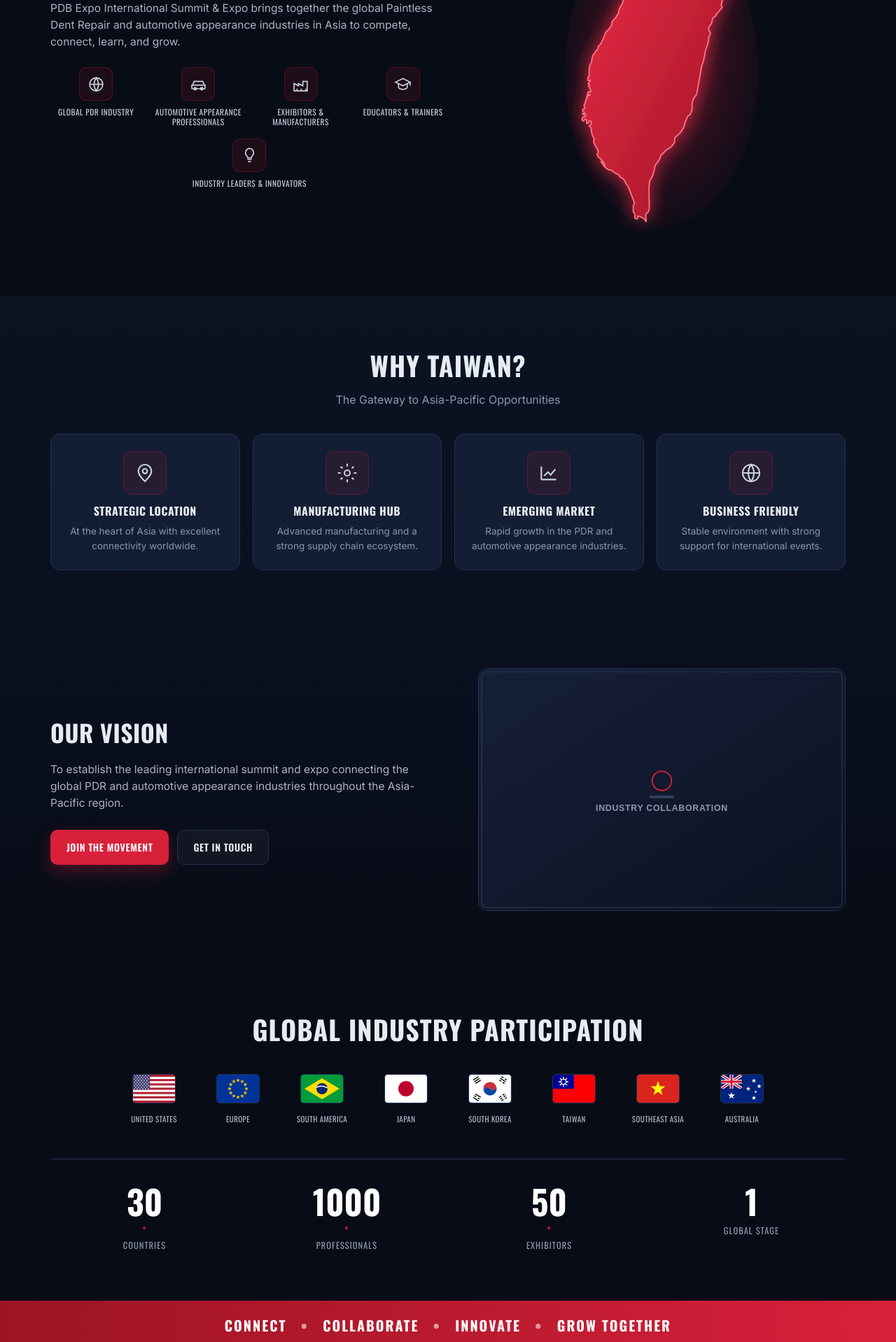
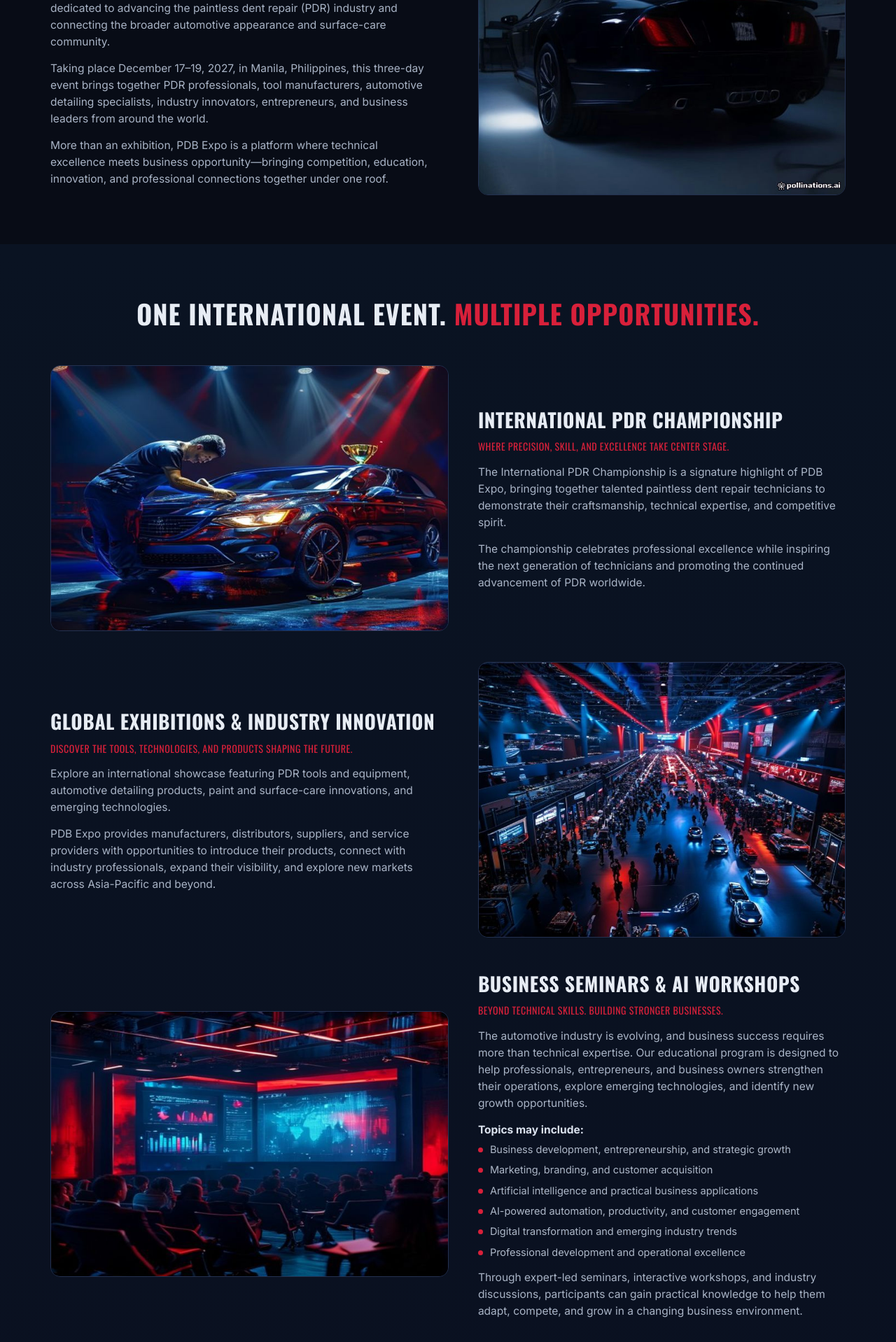
Before and after one commit to av-toledo/pdb-expo, a plain HTML site: page about.html in a window 1280 px wide. Shown: the part 623-2541 px from the top of the page at 70% size. Drawn offline with nearby package versions, Linux system fonts and the light colour scheme.

Commit message:
Rebuild About page (Manila 2027), add real logo + AI photos
- New About content & design: hero, intro, four event pillars,
  vision/mission, Why Manila, final CTA
- Event repositioned: Manila, Philippines, Dec 17-19 2027
- Real PDB Expo logo (trimmed PNG) across all pages
- New AI photos: about-hero, about-intro, manila

Co-Authored-By: Claude Opus 4.8 <noreply@anthropic.com>

```diff
--- a/about.html
+++ b/about.html
@@ -3,29 +3,26 @@
 <head>
 <meta charset="UTF-8">
 <meta name="viewport" content="width=device-width, initial-scale=1.0">
-<title>About — PDB Expo International Summit &amp; Expo</title>
-<meta name="description" content="About PDB Expo — connecting the global Paintless Dent Repair and automotive appearance industries through innovation, education and opportunity in Taiwan.">
-<link rel="icon" href="assets/logo.svg">
+<title>About — PDB Expo International Summit &amp; Expo | Manila 2027</title>
+<meta name="description" content="PDB Expo International Summit &amp; Expo — a premier international gathering for the paintless dent repair and automotive appearance industry. December 17–19, 2027, Manila, Philippines.">
+<link rel="icon" href="assets/logo.png">
 <link rel="preconnect" href="https://fonts.googleapis.com">
 <link rel="preconnect" href="https://fonts.gstatic.com" crossorigin>
 <link href="https://fonts.googleapis.com/css2?family=Oswald:wght@400;500;600;700&family=Inter:wght@400;500;600;700&display=swap" rel="stylesheet">
-<link rel="stylesheet" href="css/styles.css?v=8">
+<link rel="stylesheet" href="css/styles.css?v=9">
 </head>
 <body>
 
 <!-- ===== HEADER ===== -->
 <header class="site-header">
   <div class="container nav">
-    <a class="logo" href="index.html"><img src="assets/logo.svg" alt="PDB Expo"></a>
-
+    <a class="logo" href="index.html"><img src="assets/logo.png" alt="PDB Expo"></a>
     <button class="hamburger" id="hamburger" aria-label="Menu" aria-expanded="false">
       <span></span><span></span><span></span>
     </button>
-
     <ul class="nav-links" id="navLinks">
       <li><a href="index.html">Home</a></li>
       <li><a class="active" href="about.html">About</a></li>
-
       <li class="has-menu">
         <span class="navlink">Championships &amp; Showcases <i class="caret"></i></span>
         <ul class="dropdown">
@@ -36,7 +33,6 @@
           <li><a href="championships.html#showcase">Paint &amp; Surface Innovation Showcase™</a></li>
         </ul>
       </li>
-
       <li class="has-menu">
         <span class="navlink">Expo <i class="caret"></i></span>
         <ul class="dropdown">
@@ -46,7 +42,6 @@
           <li><a href="expo.html#sponsorships">Sponsorships</a></li>
         </ul>
       </li>
-
       <li class="has-menu">
         <span class="navlink">Summit <i class="caret"></i></span>
         <ul class="dropdown">
@@ -57,7 +52,6 @@
           <li><a href="summit.html#pdr">PDR Showcase</a></li>
         </ul>
       </li>
-
       <li><a href="contact.html">Contact</a></li>
       <li><a class="btn btn-red btn-register" href="register.html">Register Now</a></li>
     </ul>
@@ -66,123 +60,134 @@
 
 <!-- ===== PAGE HERO ===== -->
 <section class="page-hero">
-  <img class="bg" src="assets/about-hero.svg" alt="" aria-hidden="true">
+  <img class="bg" src="assets/about-hero.jpg" alt="" aria-hidden="true">
   <div class="container">
     <h1>About <span class="accent">PDB Expo</span></h1>
-    <p class="lead">Connecting global industry through innovation, education &amp; opportunity.</p>
+    <p class="lead">Connecting the Global PDR Industry. Advancing Innovation. Creating Opportunities.</p>
   </div>
 </section>
 
-<!-- ===== WHY PDB EXPO EXISTS ===== -->
+<!-- ===== EVENT INTRODUCTION ===== -->
 <section class="section">
   <div class="container split">
     <div>
-      <h2>Why PDB Expo Exists</h2>
-      <p class="body">PDB Expo International Summit &amp; Expo brings together the global Paintless Dent Repair
-        and automotive appearance industries in Asia to compete, connect, learn, and grow.</p>
-      <div class="icon-row">
-        <div class="icon-item">
-          <div class="mini"><svg viewBox="0 0 24 24"><circle cx="12" cy="12" r="9"/><path d="M3 12h18"/><path d="M12 3a15 15 0 0 1 0 18 15 15 0 0 1 0-18z"/></svg></div>
-          <span>Global PDR Industry</span>
-        </div>
-        <div class="icon-item">
-          <div class="mini"><svg viewBox="0 0 24 24"><path d="M4 13l2-5h12l2 5"/><path d="M3 13h18v5H3z"/><circle cx="7.5" cy="18" r="1.6"/><circle cx="16.5" cy="18" r="1.6"/></svg></div>
-          <span>Automotive Appearance Professionals</span>
-        </div>
-        <div class="icon-item">
-          <div class="mini"><svg viewBox="0 0 24 24"><path d="M3 21V11l6 3V11l6 3V8l6 0v13z"/><path d="M7 21v-3M13 21v-3M19 21v-3"/></svg></div>
-          <span>Exhibitors &amp; Manufacturers</span>
-        </div>
-        <div class="icon-item">
-          <div class="mini"><svg viewBox="0 0 24 24"><path d="M12 4 2 9l10 5 10-5-10-5z"/><path d="M6 11v5c0 1.5 3 3 6 3s6-1.5 6-3v-5"/><path d="M22 9v5"/></svg></div>
-          <span>Educators &amp; Trainers</span>
-        </div>
-        <div class="icon-item">
-          <div class="mini"><svg viewBox="0 0 24 24"><path d="M9 18h6M10 21h4"/><path d="M12 3a6 6 0 0 0-4 10c1 1 1.5 2 1.5 3h5c0-1 .5-2 1.5-3a6 6 0 0 0-4-10z"/></svg></div>
-          <span>Industry Leaders &amp; Innovators</span>
-        </div>
+      <h2>More Than an Exhibition</h2>
+      <div class="chips" style="margin-top:14px">
+        <span class="chip"><span class="dot-red"></span> December 17–19, 2027</span>
+        <span class="chip"><span class="dot-red"></span> Manila, Philippines</span>
       </div>
+      <p class="body">PDB Expo International Summit &amp; Expo is a premier international gathering dedicated to advancing the paintless dent repair (PDR) industry and connecting the broader automotive appearance and surface-care community.</p>
+      <p class="body">Taking place December 17–19, 2027, in Manila, Philippines, this three-day event brings together PDR professionals, tool manufacturers, automotive detailing specialists, industry innovators, entrepreneurs, and business leaders from around the world.</p>
+      <p class="body">More than an exhibition, PDB Expo is a platform where technical excellence meets business opportunity—bringing competition, education, innovation, and professional connections together under one roof.</p>
     </div>
-    <div class="taiwan-art">
-      <img src="assets/taiwan-map.svg?v=4" alt="Taiwan — host location">
+    <div class="media">
+      <img src="assets/about-intro.jpg" alt="PDR technician inspecting a vehicle panel">
     </div>
   </div>
 </section>
 
-<!-- ===== WHY TAIWAN ===== -->
+<!-- ===== FOUR PILLARS ===== -->
 <section class="section panel">
   <div class="container">
-    <h2 class="section-title">Why Taiwan?</h2>
-    <p class="section-sub">The Gateway to Asia-Pacific Opportunities</p>
-    <div class="card-grid">
-      <div class="feature-card">
-        <div class="ico"><svg viewBox="0 0 24 24"><path d="M12 21s-7-6.5-7-11a7 7 0 0 1 14 0c0 4.5-7 11-7 11z"/><circle cx="12" cy="10" r="2.5"/></svg></div>
-        <h3>Strategic Location</h3>
-        <p>At the heart of Asia with excellent connectivity worldwide.</p>
+    <h2 class="section-title">One International Event. <span class="accent">Multiple Opportunities.</span></h2>
+
+    <!-- Pillar 1 — Championship -->
+    <div class="split pillar">
+      <div class="media"><img src="assets/why-champ.jpg" alt="International PDR Championship"></div>
+      <div>
+        <h3 class="pillar-h">International PDR Championship</h3>
+        <p class="pillar-tag">Where precision, skill, and excellence take center stage.</p>
+        <p class="body">The International PDR Championship is a signature highlight of PDB Expo, bringing together talented paintless dent repair technicians to demonstrate their craftsmanship, technical expertise, and competitive spirit.</p>
+        <p class="body">The championship celebrates professional excellence while inspiring the next generation of technicians and promoting the continued advancement of PDR worldwide.</p>
       </div>
-      <div class="feature-card">
-        <div class="ico"><svg viewBox="0 0 24 24"><circle cx="12" cy="12" r="3"/><path d="M12 2v3M12 19v3M2 12h3M19 12h3M5 5l2 2M17 17l2 2M19 5l-2 2M7 17l-2 2"/></svg></div>
-        <h3>Manufacturing Hub</h3>
-        <p>Advanced manufacturing and a strong supply chain ecosystem.</p>
+    </div>
+
+    <!-- Pillar 2 — Exhibitions -->
+    <div class="split pillar">
+      <div>
+        <h3 class="pillar-h">Global Exhibitions &amp; Industry Innovation</h3>
+        <p class="pillar-tag">Discover the tools, technologies, and products shaping the future.</p>
+        <p class="body">Explore an international showcase featuring PDR tools and equipment, automotive detailing products, paint and surface-care innovations, and emerging technologies.</p>
+        <p class="body">PDB Expo provides manufacturers, distributors, suppliers, and service providers with opportunities to introduce their products, connect with industry professionals, expand their visibility, and explore new markets across Asia-Pacific and beyond.</p>
       </div>
-      <div class="feature-card">
-        <div class="ico"><svg viewBox="0 0 24 24"><path d="M4 19V5M4 19h16"/><path d="M7 15l4-4 3 3 5-6"/></svg></div>
-        <h3>Emerging Market</h3>
-        <p>Rapid growth in the PDR and automotive appearance industries.</p>
+      <div class="media"><img src="assets/prog-4.jpg" alt="Global exhibitions and industry innovation"></div>
+    </div>
+
+    <!-- Pillar 3 — Business & AI -->
+    <div class="split pillar">
+      <div class="media"><img src="assets/why-summit.jpg" alt="Business seminars and AI workshops"></div>
+      <div>
+        <h3 class="pillar-h">Business Seminars &amp; AI Workshops</h3>
+        <p class="pillar-tag">Beyond technical skills. Building stronger businesses.</p>
+        <p class="body">The automotive industry is evolving, and business success requires more than technical expertise. Our educational program is designed to help professionals, entrepreneurs, and business owners strengthen their operations, explore emerging technologies, and identify new growth opportunities.</p>
+        <p class="body" style="margin-bottom:0"><strong style="color:#dbe2ee">Topics may include:</strong></p>
+        <ul class="about-list">
+          <li>Business development, entrepreneurship, and strategic growth</li>
+          <li>Marketing, branding, and customer acquisition</li>
+          <li>Artificial intelligence and practical business applications</li>
+          <li>AI-powered automation, productivity, and customer engagement</li>
+          <li>Digital transformation and emerging industry trends</li>
+          <li>Professional development and operational excellence</li>
+        </ul>
+        <p class="body">Through expert-led seminars, interactive workshops, and industry discussions, participants can gain practical knowledge to help them adapt, compete, and grow in a changing business environment.</p>
       </div>
-      <div class="feature-card">
-        <div class="ico"><svg viewBox="0 0 24 24"><circle cx="12" cy="12" r="9"/><path d="M3 12h18"/><path d="M12 3a15 15 0 0 1 0 18 15 15 0 0 1 0-18z"/></svg></div>
-        <h3>Business Friendly</h3>
-        <p>Stable environment with strong support for international events.</p>
+    </div>
+
+    <!-- Pillar 4 — Networking -->
+    <div class="split pillar">
+      <div>
+        <h3 class="pillar-h">International Networking &amp; Collaboration</h3>
+        <p class="pillar-tag">Building relationships that extend beyond the event.</p>
+        <p class="body">PDB Expo creates opportunities for meaningful connections among industry professionals, manufacturers, distributors, educators, and business leaders.</p>
+        <p class="body">Whether exploring distribution partnerships, discovering new technologies, exchanging expertise, or developing international relationships, attendees can engage with a global community committed to professional and industry growth.</p>
+      </div>
+      <div class="media"><img src="assets/why-network.jpg" alt="International networking and collaboration"></div>
+    </div>
+  </div>
+</section>
+
+<!-- ===== VISION & MISSION ===== -->
+<section class="section">
+  <div class="container">
+    <div class="vm-grid">
+      <div class="vm-card">
+        <h3>Our <span class="accent">Vision</span></h3>
+        <p>To establish PDB Expo as a recognized international platform that advances professional excellence, encourages innovation, strengthens industry collaboration, and creates meaningful business opportunities throughout Asia-Pacific and the global automotive community.</p>
+      </div>
+      <div class="vm-card">
+        <h3>Our <span class="accent">Mission</span></h3>
+        <p>To connect industry professionals, manufacturers, innovators, and entrepreneurs through international competition, exhibitions, education, and business networking—supporting the growth and evolution of the paintless dent repair and automotive appearance industries.</p>
       </div>
     </div>
   </div>
 </section>
 
-<!-- ===== OUR VISION ===== -->
+<!-- ===== WHY MANILA ===== -->
 <section class="section panel-2">
   <div class="container split">
+    <div class="media"><img src="assets/manila.jpg" alt="Manila, Philippines skyline"></div>
     <div>
-      <h2>Our Vision</h2>
-      <p class="body">To establish the leading international summit and expo connecting the global PDR
-        and automotive appearance industries throughout the Asia-Pacific region.</p>
-      <div class="hero-cta" style="margin-top:26px">
-        <a class="btn btn-red" href="register.html">Join the Movement</a>
-        <a class="btn btn-ghost" href="contact.html">Get in Touch</a>
-      </div>
-    </div>
-    <div class="media">
-      <img src="assets/vision.svg" alt="Industry leaders collaborating">
+      <h2>Why Manila, <span class="accent">Philippines?</span></h2>
+      <p class="pillar-tag">A destination for international connection.</p>
+      <p class="body">Located in Southeast Asia, Manila provides a dynamic setting for bringing together automotive professionals and businesses from across Asia-Pacific and international markets.</p>
+      <p class="body">Hosting PDB Expo in the Philippines creates an opportunity to connect regional talent with global expertise, introduce new products and technologies, and encourage cross-border industry collaboration.</p>
     </div>
   </div>
 </section>
 
-<!-- ===== GLOBAL INDUSTRY PARTICIPATION ===== -->
-<section class="section">
-  <div class="container">
-    <h2 class="section-title">Global Industry Participation</h2>
-    <div class="flags-row">
-      <div class="flag"><img src="assets/flags/us.svg?v=2" alt="United States"><span>United States</span></div>
-      <div class="flag"><img src="assets/flags/eu.svg?v=2" alt="Europe"><span>Europe</span></div>
-      <div class="flag"><img src="assets/flags/br.svg" alt="South America"><span>South America</span></div>
-      <div class="flag"><img src="assets/flags/jp.svg" alt="Japan"><span>Japan</span></div>
-      <div class="flag"><img src="assets/flags/kr.svg?v=3" alt="South Korea"><span>South Korea</span></div>
-      <div class="flag"><img src="assets/flags/tw.svg" alt="Taiwan"><span>Taiwan</span></div>
-      <div class="flag"><img src="assets/flags/vn.svg" alt="Southeast Asia"><span>Southeast Asia</span></div>
-      <div class="flag"><img src="assets/flags/au.svg?v=2" alt="Australia"><span>Australia</span></div>
-    </div>
-    <div class="stats-row">
-      <div class="stat"><b>30<span class="u">+</span></b><span>Countries</span></div>
-      <div class="stat"><b>1000<span class="u">+</span></b><span>Professionals</span></div>
-      <div class="stat"><b>50<span class="u">+</span></b><span>Exhibitors</span></div>
-      <div class="stat"><b>1</b><span>Global Stage</span></div>
+<!-- ===== FINAL CTA ===== -->
+<section class="section cta-bar">
+  <div class="container cta-final">
+    <h2 class="section-title">Be Part of the <span class="accent">Global Connection</span></h2>
+    <p class="section-sub" style="max-width:62ch;margin:10px auto 0">Whether you are a technician, manufacturer, distributor, entrepreneur, educator, or automotive enthusiast, PDB Expo offers an opportunity to discover, connect, learn, and grow.</p>
+    <p class="big">Connect. Learn. Compete. Grow.</p>
+    <p class="when">December 17–19, 2027 &nbsp;|&nbsp; Manila, Philippines</p>
+    <div class="hero-cta">
+      <a class="btn btn-red" href="expo.html">Explore the Expo</a>
+      <a class="btn btn-blue" href="expo.html#sponsorships">Exhibit &amp; Sponsor</a>
+      <a class="btn btn-ghost" href="championships.html">Join the Championship</a>
     </div>
   </div>
-</section>
-
-<!-- ===== RIBBON ===== -->
-<section class="ribbon">
-  <span>Connect <i>•</i> Collaborate <i>•</i> Innovate <i>•</i> Grow Together</span>
 </section>
 
 <!-- ===== FOOTER ===== -->
@@ -190,9 +195,9 @@
   <div class="container">
     <div class="foot-grid">
       <div>
-        <div class="foot-logo"><img src="assets/logo.svg" alt="PDB Expo"></div>
-        <p class="foot-tagline">Connect. Innovate. Grow. Together.</p>
-        <p>Building the future of PDR in Asia-Pacific.</p>
+        <div class="foot-logo"><img src="assets/logo.png" alt="PDB Expo"></div>
+        <p class="foot-tagline">Connect. Learn. Compete. Grow.</p>
+        <p>December 17–19, 2027 — Manila, Philippines.</p>
       </div>
       <div>
         <h4>Explore</h4>
@@ -213,12 +218,12 @@
         <p><span>Mary Reasonover</span> — Founder &amp; Organizer</p>
         <p><a href="mailto:admin@pdbexpo.com">admin@pdbexpo.com</a></p>
         <p><a href="tel:+16192085321">+1 619-208-5321</a></p>
-        <p><span>Host:</span> Taipei, Taiwan</p>
+        <p><span>Host:</span> Manila, Philippines</p>
       </div>
     </div>
     <div class="foot-bottom">
-      <span>© 2025 PDB Expo — International Summit &amp; Expo. All rights reserved.</span>
-      <span>Connect &middot; Collaborate &middot; Innovate</span>
+      <span>© 2027 PDB Expo — International Summit &amp; Expo. All rights reserved.</span>
+      <span>Connect &middot; Learn &middot; Compete &middot; Grow</span>
     </div>
   </div>
 </footer>
--- a/css/styles.css
+++ b/css/styles.css
@@ -334,6 +334,27 @@ a{color:inherit;text-decoration:none}
 .track .tag{font-family:'Oswald',sans-serif;text-transform:uppercase;font-size:11px;letter-spacing:.5px;color:#cdd6e3;
   background:var(--panel-2);border:1px solid var(--line);padding:5px 11px;border-radius:20px}
 
+/* ----- About page: chips, pillars, lists, vision/mission, final CTA ----- */
+.chips{display:flex;flex-wrap:wrap;gap:10px}
+.chip{display:inline-flex;align-items:center;gap:8px;font-family:'Oswald',sans-serif;text-transform:uppercase;
+  letter-spacing:.5px;font-size:12.5px;color:#dbe2ee;background:var(--panel-2);border:1px solid var(--line);
+  padding:7px 13px;border-radius:30px}
+.chip .dot-red{width:8px;height:8px;border-radius:50%;background:var(--red)}
+.pillar{margin-top:44px}
+.pillar-h{font-family:'Oswald',sans-serif;font-weight:700;text-transform:uppercase;font-size:clamp(20px,2.4vw,28px);letter-spacing:.5px}
+.pillar-tag{color:var(--red);font-family:'Oswald',sans-serif;text-transform:uppercase;letter-spacing:.5px;font-size:14px;margin:6px 0 12px}
+.about-list{list-style:none;margin:6px 0 14px;display:grid;gap:9px}
+.about-list li{display:flex;gap:10px;color:#aeb8c8;font-size:14.5px;line-height:1.4}
+.about-list li::before{content:"";flex:0 0 auto;width:7px;height:7px;margin-top:7px;border-radius:50%;background:var(--red)}
+.vm-grid{display:grid;grid-template-columns:1fr 1fr;gap:24px}
+.vm-card{background:var(--card);border:1px solid var(--line);border-radius:16px;padding:30px 28px}
+.vm-card h3{font-family:'Oswald',sans-serif;font-weight:700;text-transform:uppercase;font-size:21px;letter-spacing:.5px;color:#fff;margin-bottom:12px}
+.vm-card p{color:#aab4c6;font-size:15px}
+.cta-final{text-align:center}
+.cta-final .big{font-family:'Oswald',sans-serif;font-weight:700;text-transform:uppercase;font-size:clamp(26px,4vw,46px);letter-spacing:1.5px;color:#fff;margin:22px 0 4px}
+.cta-final .when{color:#cdd6e3;font-family:'Oswald',sans-serif;text-transform:uppercase;letter-spacing:1px;margin-bottom:26px}
+.cta-final .hero-cta{justify-content:center}
+
 @media(max-width:860px){
   .split{grid-template-columns:1fr;gap:26px}
   .showcase-grid{grid-template-columns:1fr}
@@ -345,6 +366,10 @@ a{color:inherit;text-decoration:none}
   .dir-grid{grid-template-columns:repeat(2,1fr)}
   .form .row{grid-template-columns:1fr}
   .track{grid-template-columns:1fr;gap:14px}
+  .vm-grid{grid-template-columns:1fr}
+  /* keep the pillar image above the copy on mobile */
+  .pillar{direction:ltr}
+  .pillar > .media{order:-1}
 }
 
 /* ===== Responsive ===== */
```
Also changed, not shown: championships.html (+4 -4 lines), contact.html (+4 -4 lines), expo.html (+4 -4 lines), index.html (+4 -4 lines), register.html (+4 -4 lines), summit.html (+4 -4 lines), assets/about-hero.jpg (added), assets/about-intro.jpg (added), assets/logo.png (added), assets/manila.jpg (added), 1 other file.
